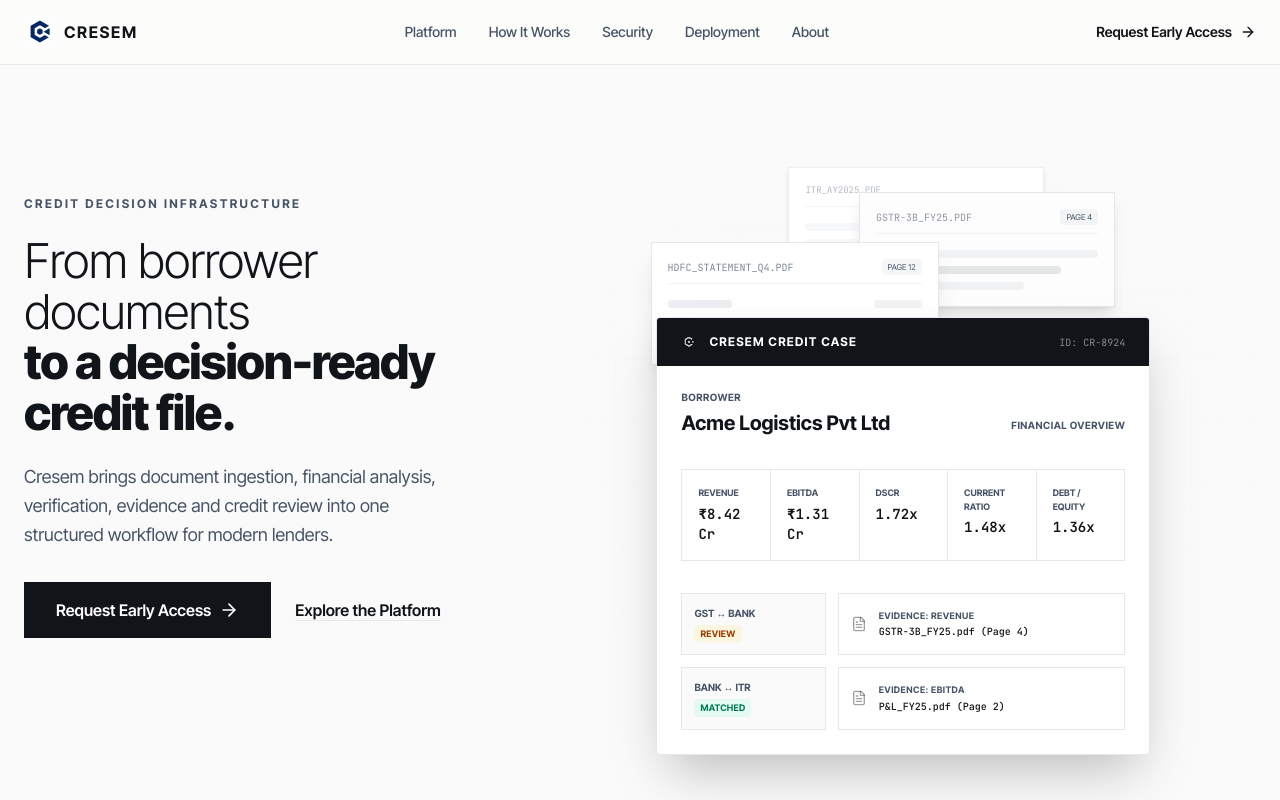
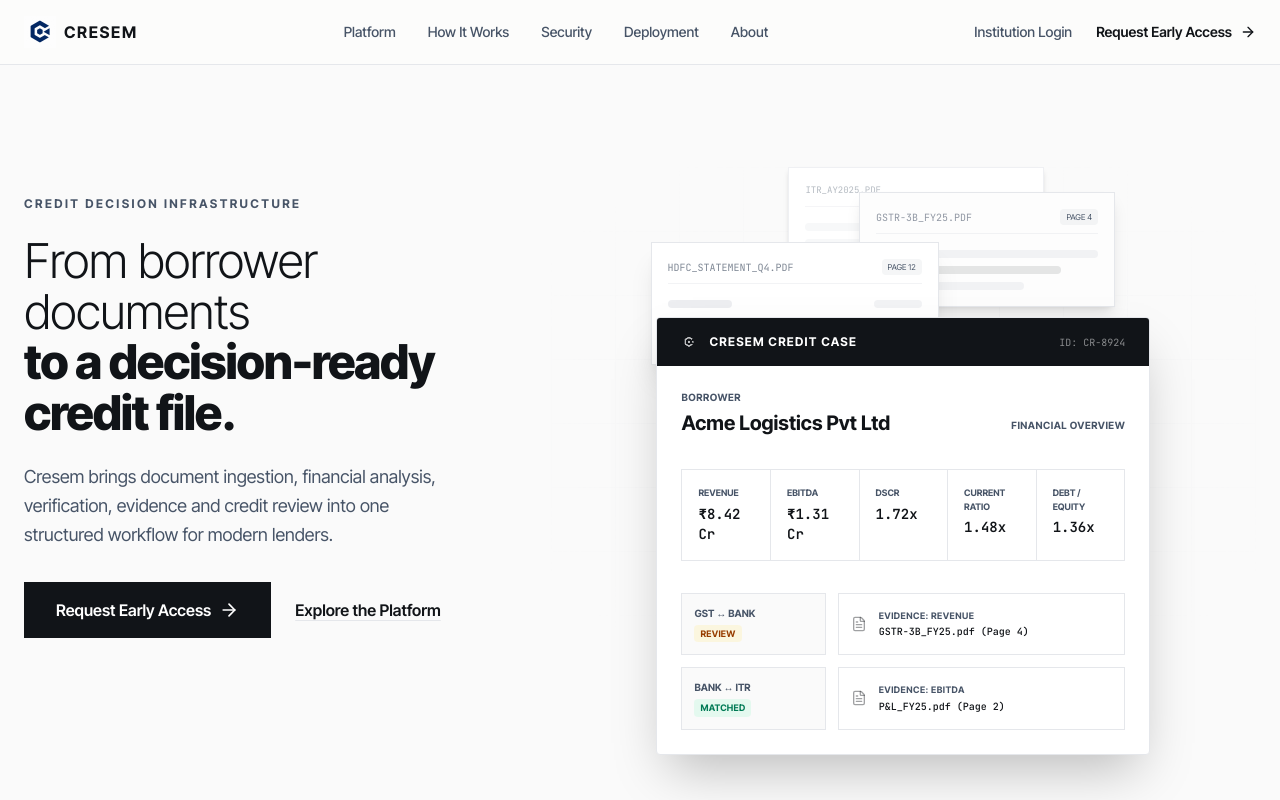
Before and after one commit to Asenra-Org/Credent-landingpage, a Next.js app: page / in a window 1280 px wide. Shown: the top 800 px of the page. Built offline with nearby package versions, Linux system fonts and the light colour scheme.

Commit message:
Add Institution Login link to navbar

```diff
--- a/src/components/Nav.tsx
+++ b/src/components/Nav.tsx
@@ -31,7 +31,10 @@
         </nav>
 
         {/* CTA */}
-        <div className="flex items-center">
+        <div className="flex items-center gap-4 sm:gap-6">
+          <a href="https://app.cresem.asenra.in" className="hidden sm:block text-sm font-medium text-secondary hover:text-brand transition-colors">
+            Institution Login
+          </a>
           <Link href="/demo" className="flex items-center gap-2 text-sm font-semibold text-brand hover:text-primary transition-colors group">
             Request Early Access
             <ArrowRight className="w-4 h-4 group-hover:translate-x-1 transition-transform" />
```
